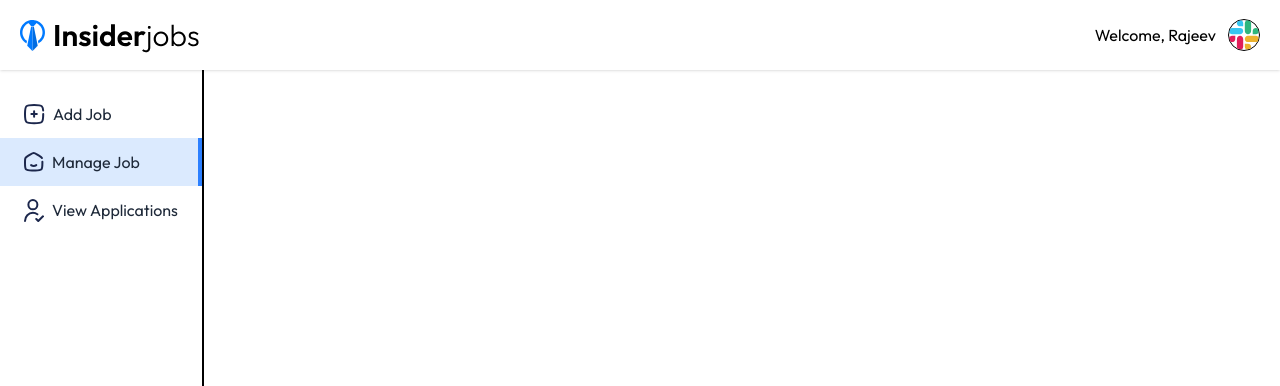
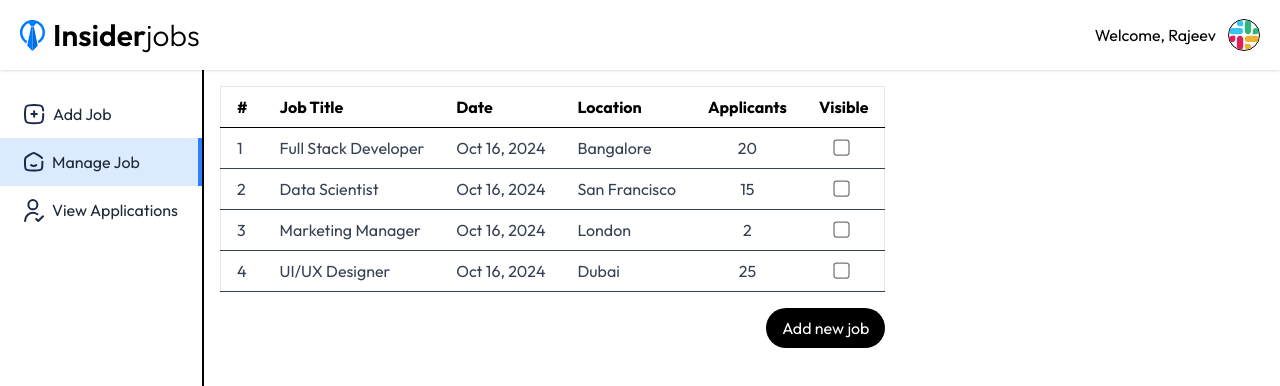
Before and after one commit to rajeevdixit-16/Insider-Jobs, a React (Vite) app in the folder client/: page /dashboard/manage-job in a window 1280 px wide. Shown: the top 386 px of the page. Built offline with nearby package versions, Linux system fonts and the light colour scheme; no server answers.

Commit message:
completed ui part

```diff
--- a/client/src/pages/ManageJobs.jsx
+++ b/client/src/pages/ManageJobs.jsx
@@ -1,9 +1,43 @@
 import React from 'react'
+import { manageJobsData } from '../assets/assets'
+import moment from 'moment'
+import { useNavigate } from 'react-router-dom'
 
 const ManageJobs = () => {
+  const navigate = useNavigate()
   return (
-    <div>
-
+    <div className='container p-4 max-w-5xl'>
+      <div className='overflow-x-auto'>
+        <table className='min-w-full bg-white border border-gray-200 max-sm:text-sm'>
+          <thead>
+            <tr>
+              <th className='py-2 px-4 border-b text-left max-sm:hidden'>#</th>
+              <th className='py-2 px-4 border-b text-left'>Job Title</th>
+              <th className='py-2 px-4 border-b text-left max-sm:hidden'>Date</th>
+              <th className='py-2 px-4 border-b text-left max-sm:hidden'>Location</th>
+              <th className='py-2 px-4 border-b text-center'>Applicants</th>
+              <th className='py-2 px-4 border-b text-left'>Visible</th>
+            </tr>
+          </thead>
+          <tbody>
+            {manageJobsData.map((job,index)=>(
+              <tr key={index} className='text-gray-700'>
+                <td className='py-2 px-4 border-b max-sm:hidden'>{index+1}</td>
+                <td className='py-2 px-4 border-b'>{job.title}</td>
+                <td className='py-2 px-4 border-b max-sm:hidden'>{moment(job.date).format('ll')}</td>
+                <td className='py-2 px-4 border-b max-sm:hidden'>{job.location}</td>
+                <td className='py-2 px-4 border-b text-center'>{job.applicants}</td>
+                <td className='py-2 px-4 border-b'>
+                  <input className='scale-125 ml-4' type="checkbox" />
+                </td>
+              </tr>
+            ))}
+          </tbody>
+        </table>
+      </div>
+      <div className='mt-4 flex justify-end'>
+        <button className='cursor-pointer bg-black text-white py-2 px-4 rounded-4xl' onClick={()=>navigate('/dashboard/add-job')}>Add new job</button>
+      </div>
     </div>
   )
 }
```
